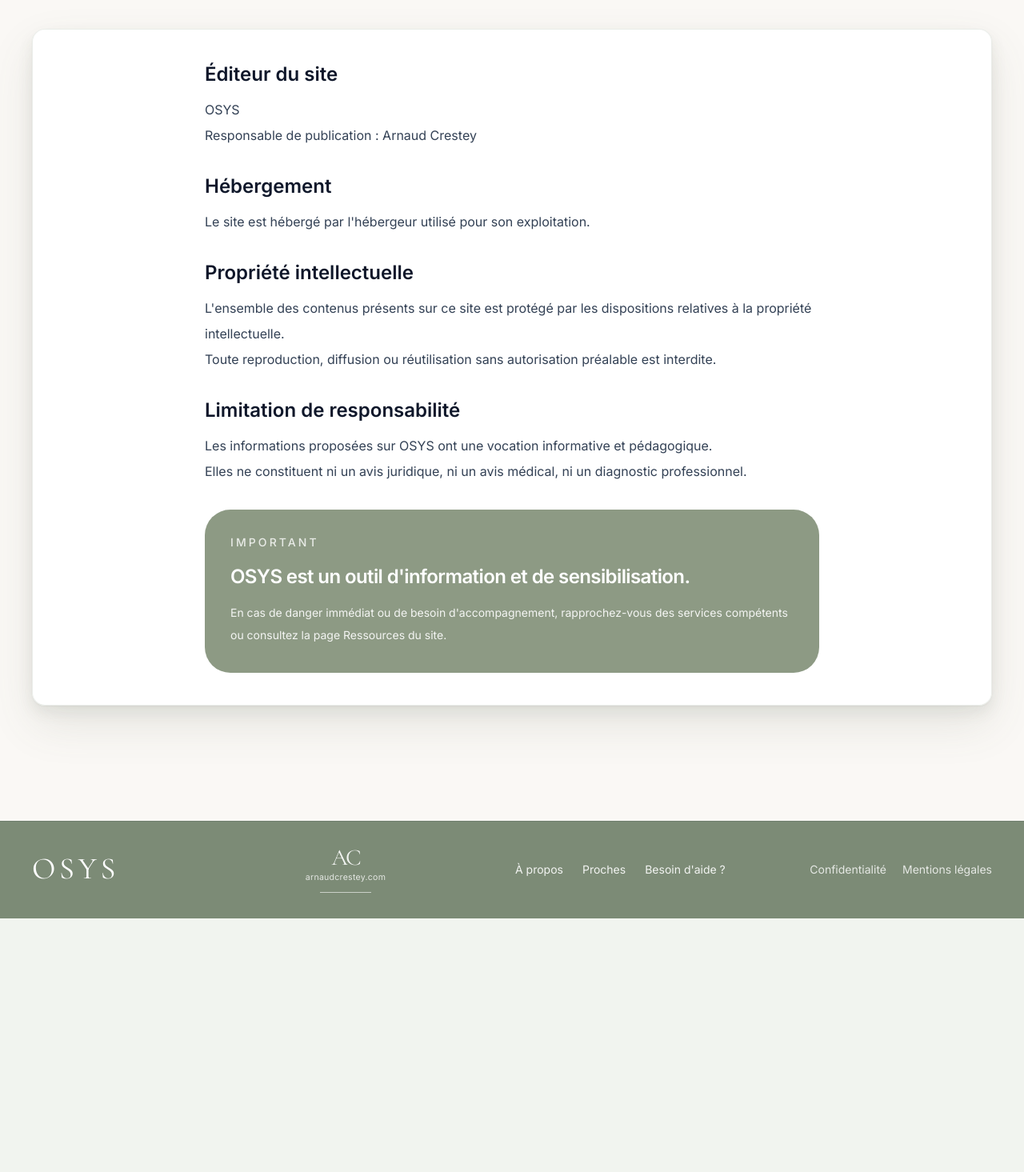
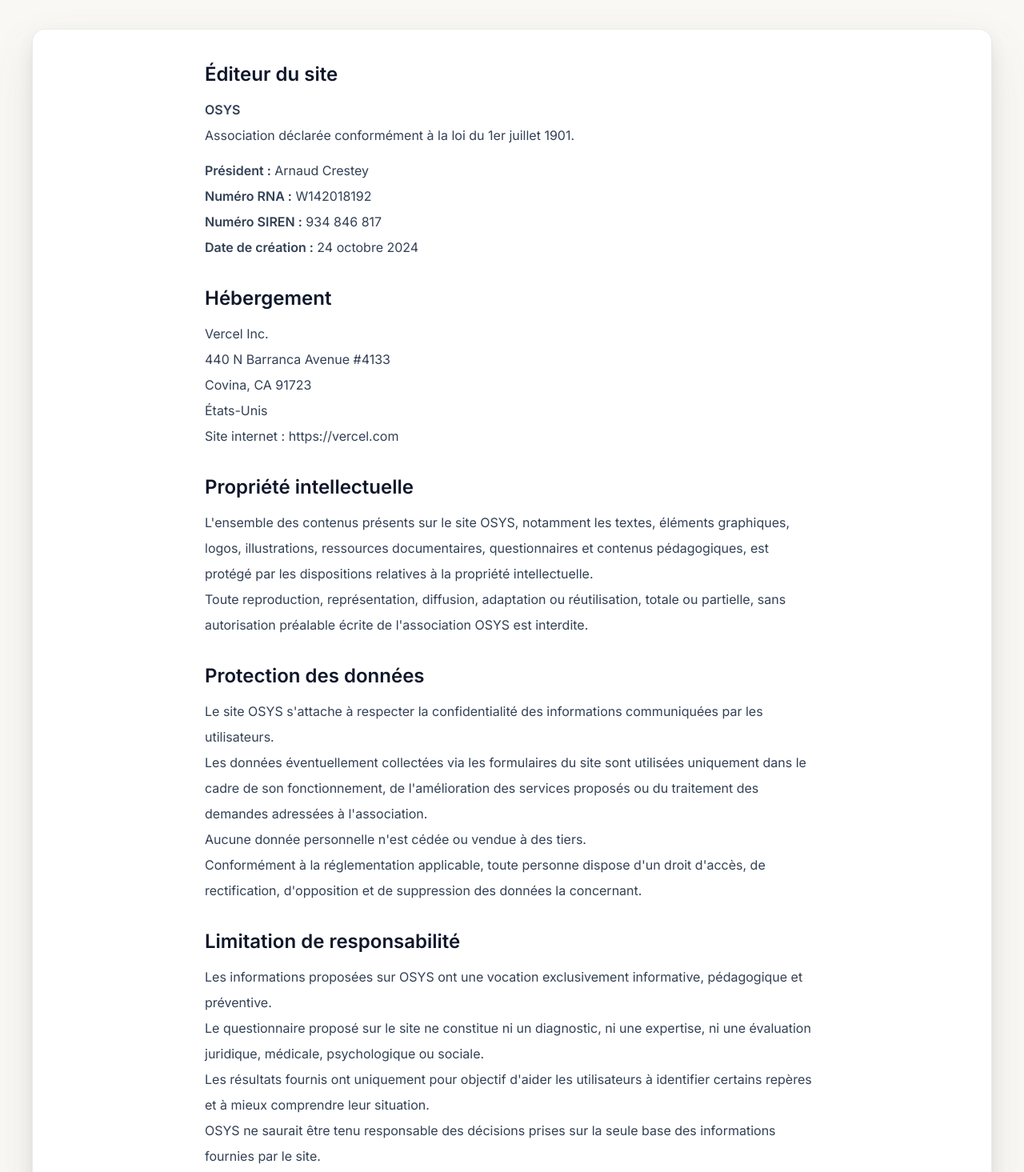
Before and after one commit to arnaudcrestey/osys, a Next.js app: page /mentions-legales in a window 1280 px wide. Shown: the part 245-1710 px from the top of the page at 80% size. Before the commit the page ends 1393 px from the top, so only its background shows below. Built offline with nearby package versions, Linux system fonts and the light colour scheme.

Commit message:
Update page.tsx

```diff
--- a/app/mentions-legales/page.tsx
+++ b/app/mentions-legales/page.tsx
@@ -24,9 +24,19 @@ export default function MentionsLegalesPage() {
               </h2>
 
               <p className="mt-3">
-                OSYS
+                <strong>OSYS</strong>
                 <br />
-                Responsable de publication : Arnaud Crestey
+                Association déclarée conformément à la loi du 1er juillet 1901.
+              </p>
+
+              <p className="mt-3">
+                <strong>Président :</strong> Arnaud Crestey
+                <br />
+                <strong>Numéro RNA :</strong> W142018192
+                <br />
+                <strong>Numéro SIREN :</strong> 934 846 817
+                <br />
+                <strong>Date de création :</strong> 24 octobre 2024
               </p>
             </div>
 
@@ -36,8 +46,17 @@ export default function MentionsLegalesPage() {
               </h2>
 
               <p className="mt-3">
-                Le site est hébergé par l'hébergeur utilisé pour son
-                exploitation.
+                Vercel Inc.
+                <br />
+                440 N Barranca Avenue #4133
+                <br />
+                Covina, CA 91723
+                <br />
+                États-Unis
+              </p>
+
+              <p>
+                Site internet : https://vercel.com
               </p>
             </div>
 
@@ -47,13 +66,45 @@ export default function MentionsLegalesPage() {
               </h2>
 
               <p className="mt-3">
-                L'ensemble des contenus présents sur ce site est protégé par les
-                dispositions relatives à la propriété intellectuelle.
+                L'ensemble des contenus présents sur le site OSYS, notamment les
+                textes, éléments graphiques, logos, illustrations, ressources
+                documentaires, questionnaires et contenus pédagogiques, est
+                protégé par les dispositions relatives à la propriété
+                intellectuelle.
               </p>
 
               <p>
-                Toute reproduction, diffusion ou réutilisation sans autorisation
-                préalable est interdite.
+                Toute reproduction, représentation, diffusion, adaptation ou
+                réutilisation, totale ou partielle, sans autorisation préalable
+                écrite de l'association OSYS est interdite.
+              </p>
+            </div>
+
+            <div>
+              <h2 className="text-2xl font-semibold text-slate-900">
+                Protection des données
+              </h2>
+
+              <p className="mt-3">
+                Le site OSYS s'attache à respecter la confidentialité des
+                informations communiquées par les utilisateurs.
+              </p>
+
+              <p>
+                Les données éventuellement collectées via les formulaires du
+                site sont utilisées uniquement dans le cadre de son
+                fonctionnement, de l'amélioration des services proposés ou du
+                traitement des demandes adressées à l'association.
+              </p>
+
+              <p>
+                Aucune donnée personnelle n'est cédée ou vendue à des tiers.
+              </p>
+
+              <p>
+                Conformément à la réglementation applicable, toute personne
+                dispose d'un droit d'accès, de rectification, d'opposition et
+                de suppression des données la concernant.
               </p>
             </div>
 
@@ -64,12 +115,24 @@ export default function MentionsLegalesPage() {
 
               <p className="mt-3">
                 Les informations proposées sur OSYS ont une vocation
-                informative et pédagogique.
+                exclusivement informative, pédagogique et préventive.
               </p>
 
               <p>
-                Elles ne constituent ni un avis juridique, ni un avis médical,
-                ni un diagnostic professionnel.
+                Le questionnaire proposé sur le site ne constitue ni un
+                diagnostic, ni une expertise, ni une évaluation juridique,
+                médicale, psychologique ou sociale.
+              </p>
+
+              <p>
+                Les résultats fournis ont uniquement pour objectif d'aider les
+                utilisateurs à identifier certains repères et à mieux comprendre
+                leur situation.
+              </p>
+
+              <p>
+                OSYS ne saurait être tenu responsable des décisions prises sur
+                la seule base des informations fournies par le site.
               </p>
             </div>
 
@@ -79,13 +142,15 @@ export default function MentionsLegalesPage() {
               </p>
 
               <p className="mt-4 text-2xl font-semibold tracking-tight">
-                OSYS est un outil d'information et de sensibilisation.
+                OSYS est un outil d'information, de sensibilisation et de
+                prévention.
               </p>
 
               <p className="mt-4 text-sm leading-7 text-white/90">
-                En cas de danger immédiat ou de besoin d'accompagnement,
-                rapprochez-vous des services compétents ou consultez la page
-                Ressources du site.
+                En cas de danger immédiat, d'urgence ou de besoin
+                d'accompagnement spécialisé, contactez les services compétents
+                ou consultez la rubrique « Ressources » du site afin d'obtenir
+                les coordonnées des structures adaptées à votre situation.
               </p>
             </div>
           </div>
```
